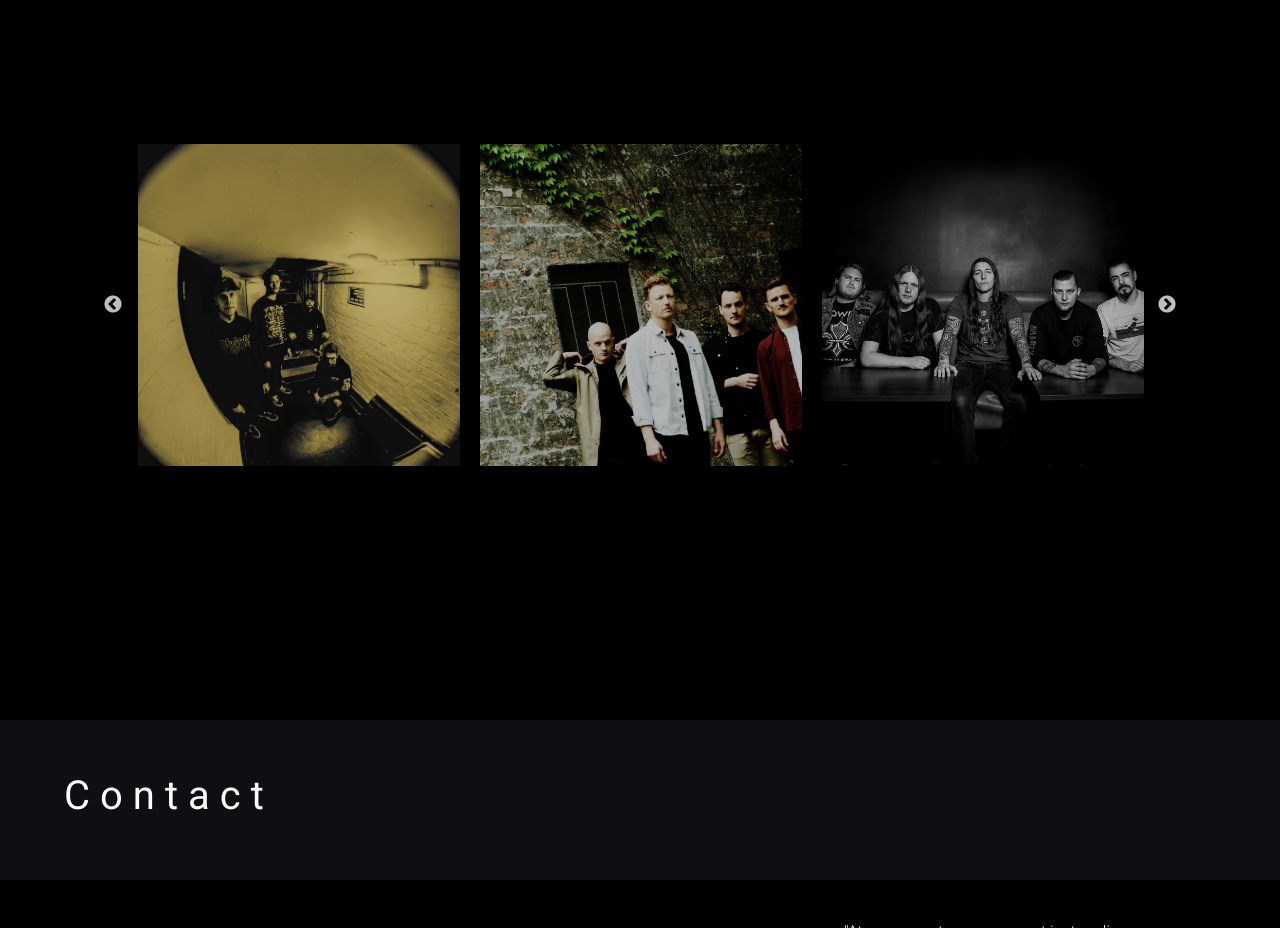
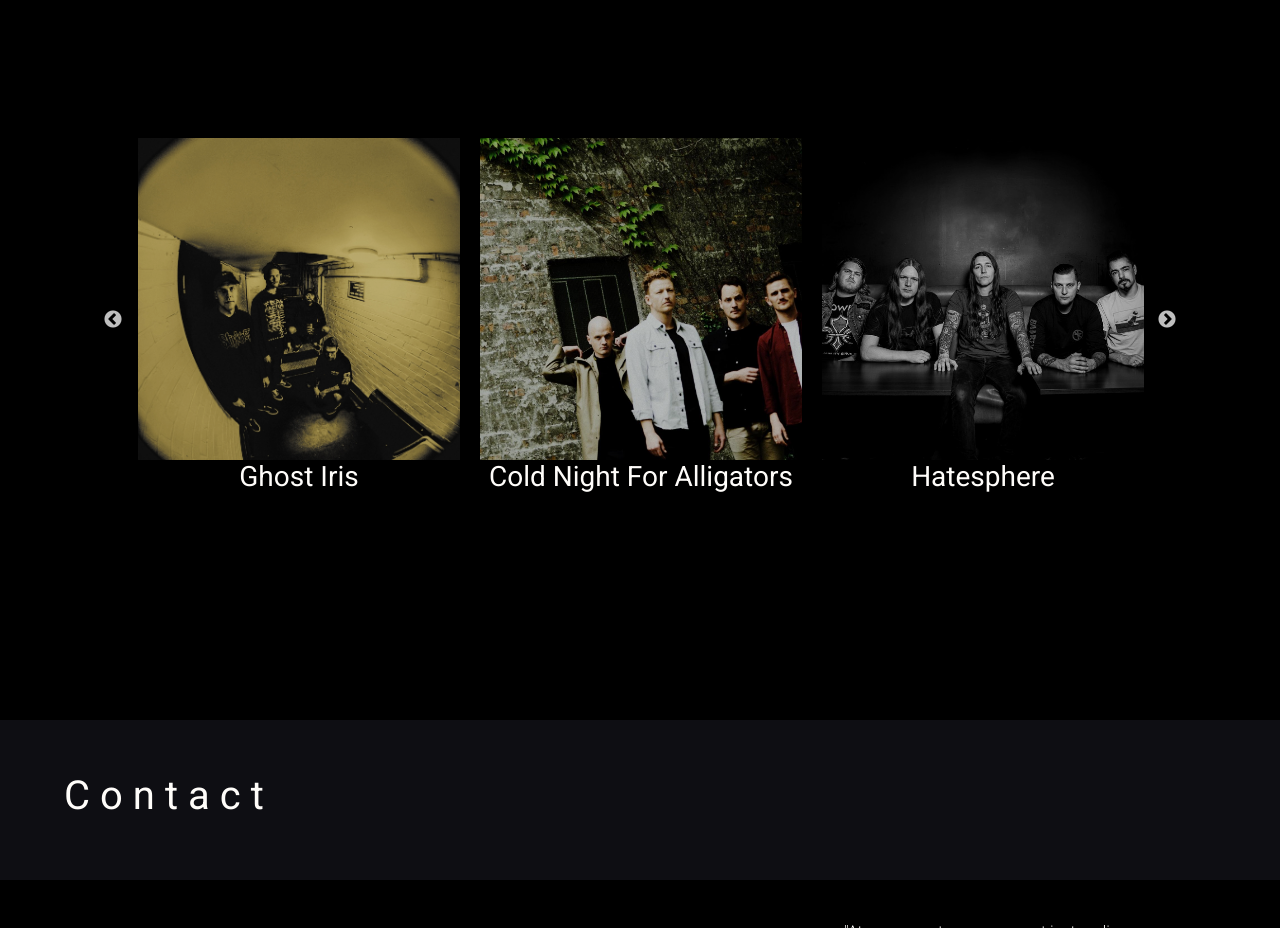
Before and after one commit to sebastianlinnet/Chris, a plain HTML site: page index.html in a window 1280 px wide. Shown: the part 3600-4528 px from the top of the page. Drawn offline with nearby package versions, Linux system fonts and the light colour scheme.

Commit message:
artists names

```diff
--- a/index.html
+++ b/index.html
@@ -126,12 +126,12 @@
 
         <div class="carousel-wrapper">
             <div class="clients-carousel">
-                <div class="clients-slide"><img src="imgs/ghostiris2.jpg" class="client-pics"></div>
-                <div class="clients-slide"><img src="imgs/cnfa.jpg" class="client-pics"></div>
-                <div class="clients-slide"><img src="imgs/hatesphere.jpg" class="client-pics"></div>
-                <div class="clients-slide"><img src="imgs/lifesick.jpg" class="client-pics"></div>
-                <div class="clients-slide"><img src="imgs/mol.jpg" class="client-pics"></div>
-                <div class="clients-slide"><img src="imgs/billyboy.jpg" class="client-pics"></div>
+                <div class="clients-slide"><img src="imgs/ghostiris2.jpg" class="client-pics"><h3>Ghost Iris</h3></div>
+                <div class="clients-slide"><img src="imgs/cnfa.jpg" class="client-pics"><h3>Cold Night For Alligators</h3></div>
+                <div class="clients-slide"><img src="imgs/hatesphere.jpg" class="client-pics"><h3>Hatesphere</h3></div>
+                <div class="clients-slide"><img src="imgs/lifesick.jpg" class="client-pics"><h3>Lifesick</h3></div>
+                <div class="clients-slide"><img src="imgs/mol.jpg" class="client-pics"><h3>Møl</h3></div>
+                <div class="clients-slide"><img src="imgs/billyboy.jpg" class="client-pics"><h3>Billy Boy In Poison</h3></div>
             </div>
         </div>
     </div>
--- a/script.js
+++ b/script.js
@@ -26,7 +26,7 @@
 
 //clients carousell
 $('.clients-carousel').slick({
-    dots: true,
+    dots: false,
     infinite: true,
     speed: 300,
     slidesToShow: 3,
--- a/style/css.css
+++ b/style/css.css
@@ -299,7 +299,9 @@
 
 .clients-slide {
     margin: 10px;
+    text-align: center;
 }
+
 
 .client-pics {
     max-height: 100%;
```
